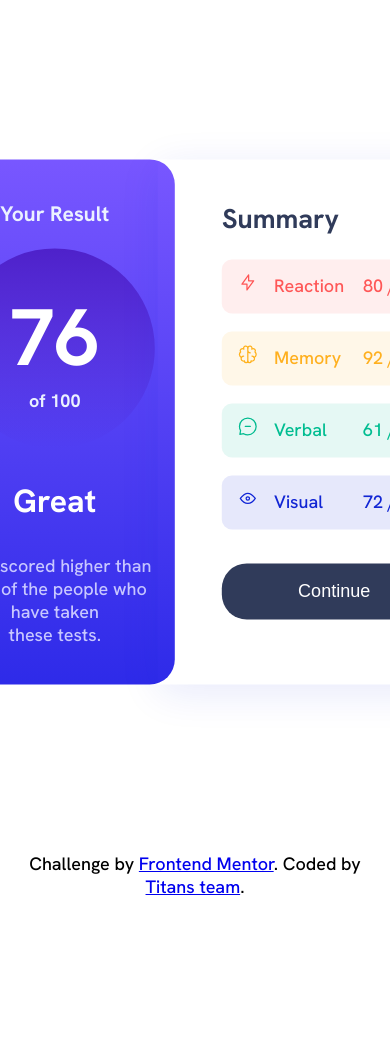
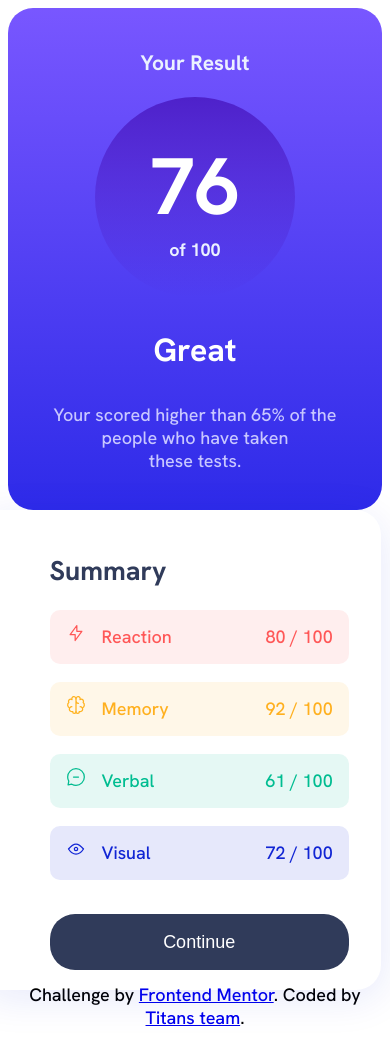
Before and after one commit to ArnoldCJ666/results-component, a plain HTML site: page index.html in a window 390 px wide. Before the commit the page ends 906 px from the top, so only its background shows below. Drawn offline with Linux system fonts and the light colour scheme.

Commit message:
Added responsive phone designs

```diff
--- a/css/main.css
+++ b/css/main.css
@@ -189,3 +189,133 @@ footer {
   text-align: center;
 }
 /* endfooter */
+
+
+/* mobile responsiveness */
+@media only screen and (min-width: 320px) and (max-width: 479px) {
+  .grid-container {
+    grid-template-columns: 1fr;
+    position: unset;
+    transform: unset;
+ }
+
+  footer {
+    text-align: center;
+    margin-top: 35%;
+}
+}
+
+/* responsive design */
+/* For typical mobile devices
+
+@media only screen and (min-width: 320px) and (max-width: 479px) {
+  footer a {
+    color: red;
+  }
+  .welcome {
+    padding-top: 40%;
+  }
+  #hero img {
+    width: 60%;
+  }
+  .item {
+    padding: 10px;
+  }
+  .container {
+    grid-template-columns: 1fr;
+  }
+  #bio img {
+    width: 78%;
+  }
+  header li {
+    display: block;
+    line-height: 1.5;
+  }
+  header {
+    padding: 0;
+  }
+  #bio {
+    height: auto;
+  }
+  .portfolio-section {
+    height: auto;
+  }
+  .portfolio-section h2 {
+    line-height: 2;
+    text-align: center;
+    padding-left: 0px;
+  }
+  .card {
+    margin: 10px;
+
+    margin-top: 0;
+  }
+  .contact-form {
+    grid-template-columns: 1fr;
+    display: grid;
+    height: auto;
+  }
+  .contact-form h2 {
+    line-height: 2;
+    padding-right: 0px;
+    font-family: "Tilt Prism", cursive;
+    text-align: center;
+  }
+  #bio h3 {
+    font-size: 3rem;
+    font-weight: 300;
+    text-decoration: underline;
+    font-family: "Tilt Prism", cursive;
+    text-align: center;
+  }
+  form {
+    width: auto;
+    margin: 2rem;
+  }
+}
+
+ For mobile (landscape)
+
+@media only screen and (min-width: 480px) and (max-width: 767px) {
+}
+
+ For tablet
+
+@media only screen and (min-width: 768px) and (max-width: 979px) {
+}
+
+ For small desktop
+
+@media only screen and (min-width: 980px) and (max-width: 1023px) {
+  #hero {
+    background-image: url(../images/herobg.jpg);
+    background-size: cover;
+    background-repeat: no-repeat;
+    background-position: center;
+    height: auto !important;
+    background-attachment: fixed;
+  }
+}
+
+ For typical desktop
+
+@media only screen and (min-width: 1024px) and (max-width: 1199px) {
+}
+
+ For large desktop
+
+@media only screen and (min-width: 1200px) {
+}
+
+ For printers
+
+@media print {
+}
+
+For screen readers
+
+ Add Orientation as expression
+
+@media only screen and (min-width: 1200px) and (orientation: portrait) {
+}
+ end responsive design */
```
